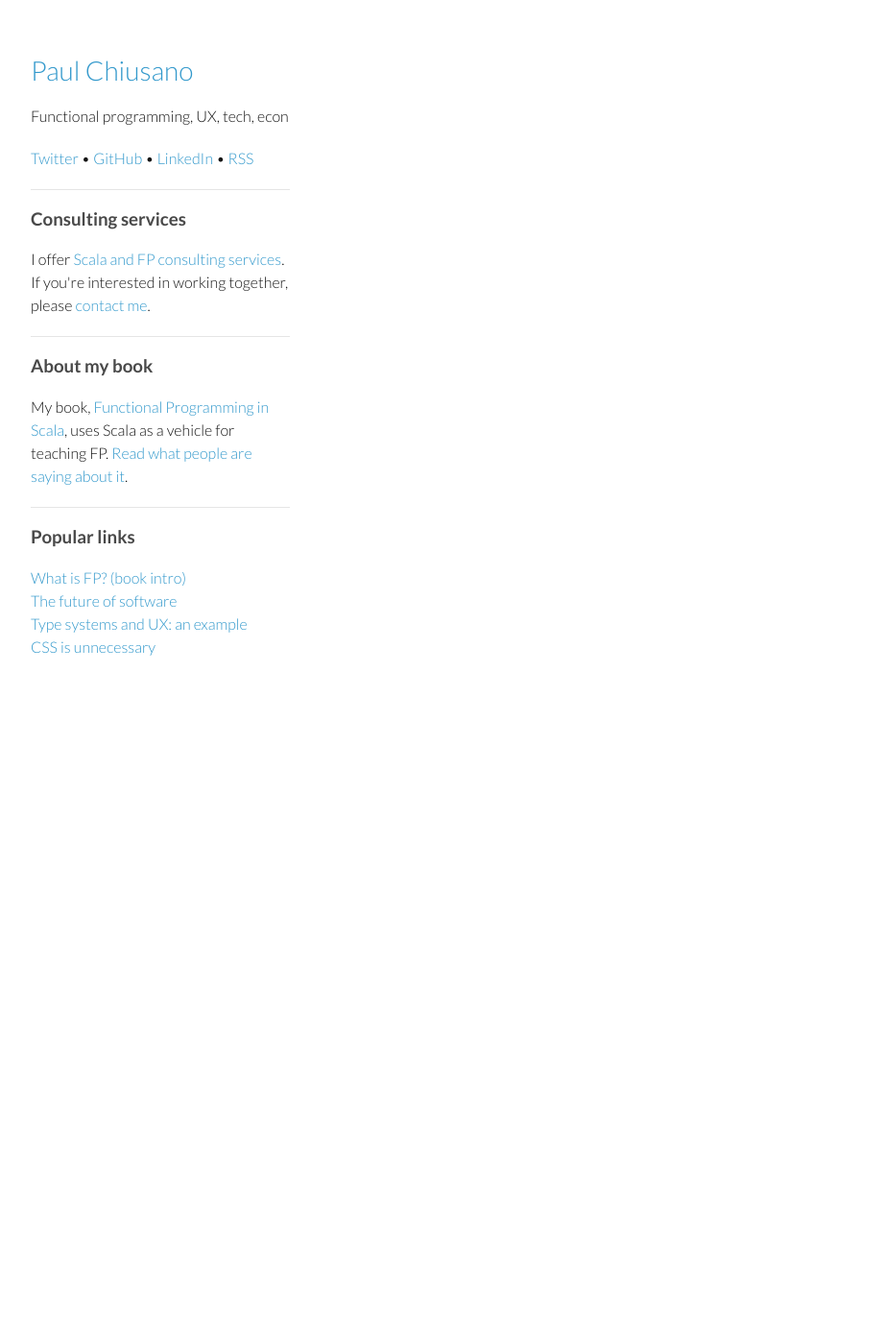
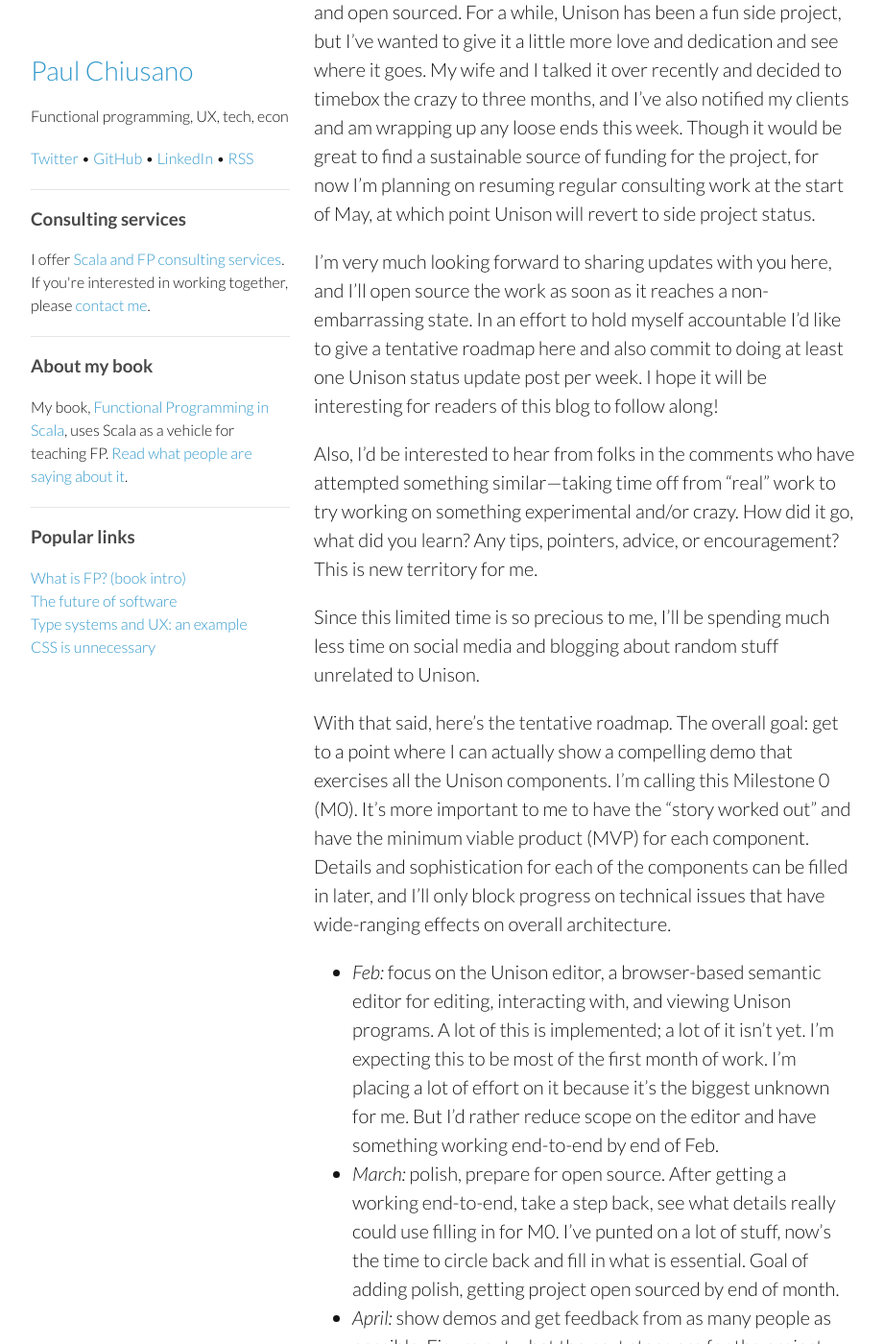
Before and after one commit to pchiusano/pchiusano.github.io, a Jekyll site: the page built from _posts/2015-01-26-unison-kickoff.markdown, in a window 1280 px wide and 1400 px high, scrolled down 222 px. Shown: the whole window at 96% size, without its empty margins (178-1099 px from the left). Built offline with Jekyll 4.4.1, drawn with Linux system fonts in a browser that asks for light colours; comment, search, counter and statistics services are not loaded; before the commit the page ends 900 px from its top, so only the background shows below that; some of the changed text lies outside the part shown.

Commit message:
Update 2015-01-26-unison-kickoff.markdown

```diff
--- a/_posts/2015-01-26-unison-kickoff.markdown
+++ b/_posts/2015-01-26-unison-kickoff.markdown
@@ -3,3 +3,26 @@ layout: post
 categories: [fp, unison]
 title: Taking a break to focus on Unison
 ---
+
+I've decided to do something crazy and take a three month break from any consulting work to focus on getting [Unison](/unison.html) off the ground and open sourced. For a while, Unison has been a fun side project, but I've wanted to give it a little more love and dedication and see where it goes. My wife and I talked it over recently and decided to timebox the crazy to three months, and I've also notified my clients and am wrapping up any loose ends this week. Though it would be great to find a sustainable source of funding for the project, for now I'm planning on resuming regular consulting work at the start of May, at which point Unison will revert to side project status.
+
+I'm very much looking forward to sharing updates with you here, and I'll open source the work as soon as it reaches a non-embarrassing state. In an effort to hold myself accountable I'd like to give a tentative roadmap here and also commit to doing at least one Unison status update post per week. I hope it will be interesting for readers of this blog to follow along!
+
+Also, I'd be interested to hear from folks in the comments who have attempted something similar---taking time off from "real" work to try working on something experimental and/or crazy. How did it go, what did you learn? Any tips, pointers, advice, or encouragement? This is new territory for me.
+
+Since this limited time is so precious to me, I'll be spending much less time on social media and blogging about random stuff unrelated to Unison.
+
+With that said, here's the tentative roadmap. The overall goal: get to a point where I can actually show a compelling demo that exercises all the Unison components. I'm calling this Milestone 0 (M0). It's more important to me to have the "story worked out" and have the minimum viable product (MVP) for each component. Details and sophistication for each of the components can be filled in later, and I'll only block progress on technical issues that have wide-ranging effects on overall architecture.
+
+* _Feb:_ focus on the Unison editor, a browser-based semantic editor for editing, interacting with, and viewing Unison programs. A lot of this is implemented; a lot of it isn't yet. I'm expecting this to be most of the first month of work. I'm placing a lot of effort on it because it's the biggest unknown for me. But I'd rather reduce scope on the editor and have something working end-to-end by end of Feb.
+* _March:_ polish, prepare for open source. After getting a working end-to-end, take a step back, see what details really could use filling in for M0. I've punted on a lot of stuff, now's the time to circle back and fill in what is essential. Goal of adding polish, getting project open sourced by end of month.
+* _April:_ show demos and get feedback from as many people as possible. Figure out what the next steps are for the project. Figure out where this project is going, if anywhere. Write a post-mortem about this three month experiment.
+
+Looking forward to sharing updates. Stay tuned!
+
+#### Addendum: what's already done ####
+
+... at least to MVP status:
+
+* System architecture: what the pieces are; how they fit together.
+* Unison node: this includes the core language, a very simple storage layer, and an HTTP interface to access the node API from the editor. The node API is designed mainly to support rich, fine-grained interaction with the editor, not batch-mode compilation.
```
